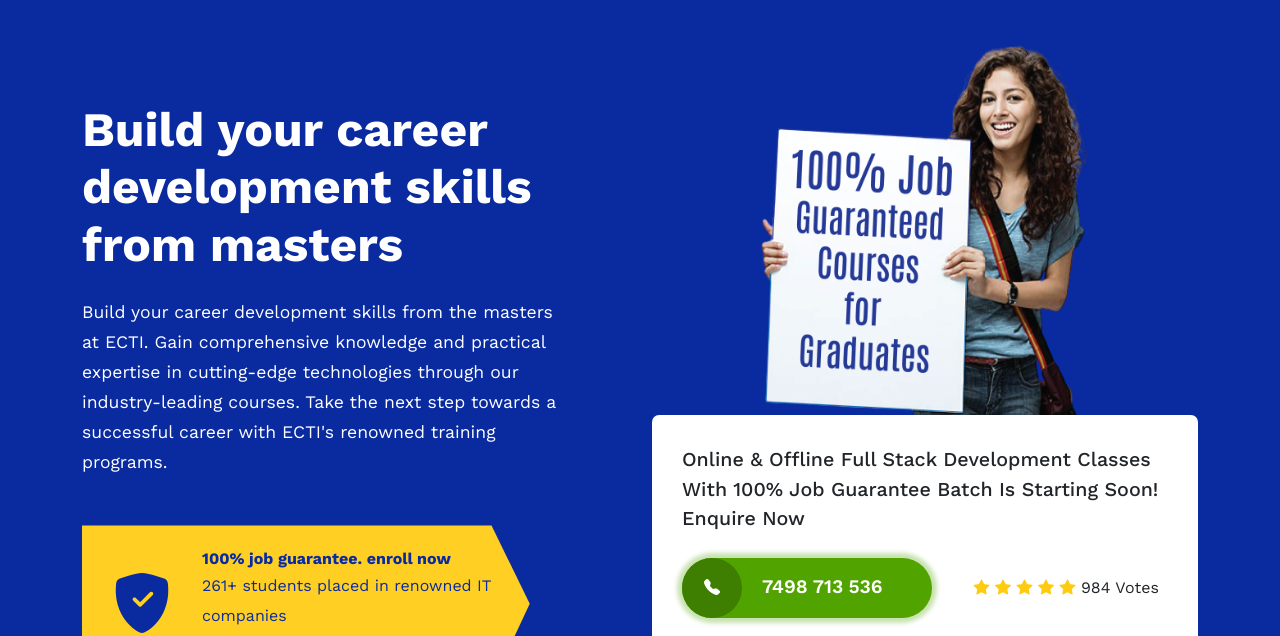
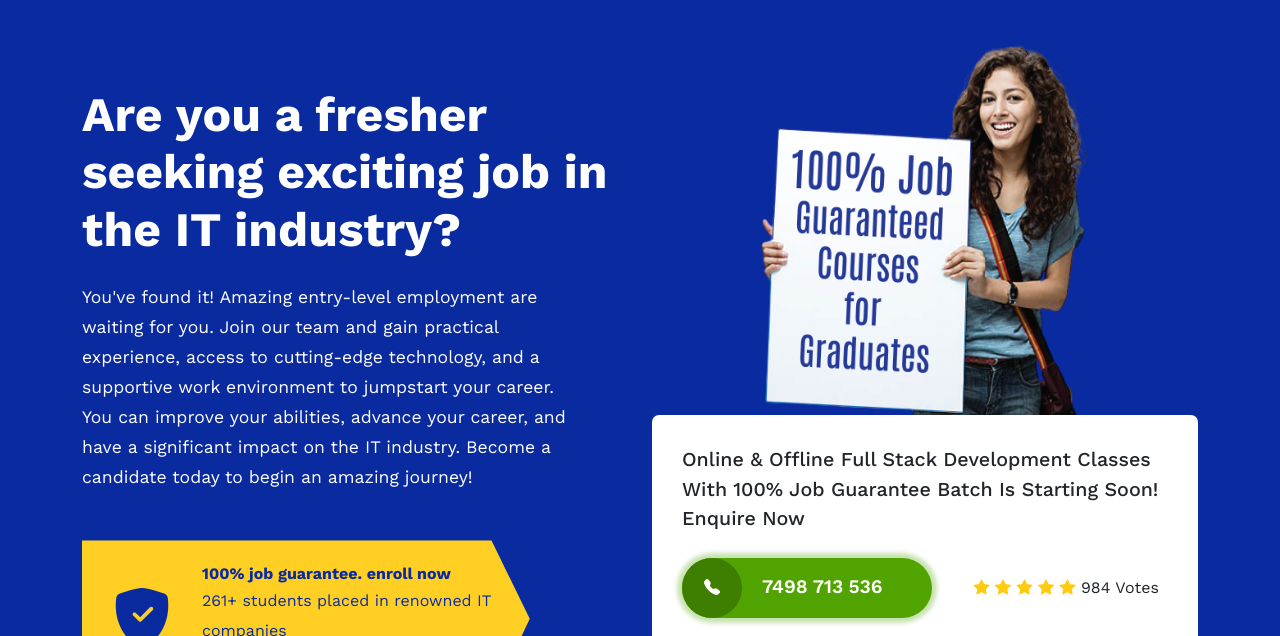
Before and after one commit to omkar-parkhi/abc, a plain HTML site: page index.html in a window 1280 px wide. Shown: the part 103-739 px from the top of the page. Drawn offline with nearby package versions, Linux system fonts and the light colour scheme; no server answers.

Commit message:
Add files via upload

```diff
--- a/index.html
+++ b/index.html
@@ -167,8 +167,8 @@
                 </div>
                 <div class="row align-items-center">
                     <div class="hero-text col-lg-6 col-12">
-                        <h1 class="display-5 fw-bold mb-4">Build your career development skills from masters</h1>
-                        <p class="mb-5">Build your career development skills from the masters at ECTI. Gain comprehensive knowledge and practical expertise in cutting-edge technologies through our industry-leading courses. Take the next step towards a successful career with ECTI's renowned training programs.</p>
+                        <h1 class="display-5 fw-bold mb-4">Are you a fresher seeking exciting job in the IT industry?</h1>
+                        <p class="mb-5">You've found it! Amazing entry-level employment are waiting for you. Join our team and gain practical experience, access to cutting-edge technology, and a supportive work environment to jumpstart your career. You can improve your abilities, advance your career, and have a significant impact on the IT industry. Become a candidate today to begin an amazing journey!</p>
 
                       <div class="yellow-arrow d-none d-sm-block">
                         <div class="content-holder-yellow">
```
Also changed, not shown: about-ecti.html (+1 -1 lines), interior-design-course-in-pune.html (+2 -2 lines).
